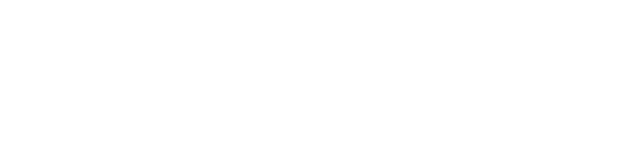
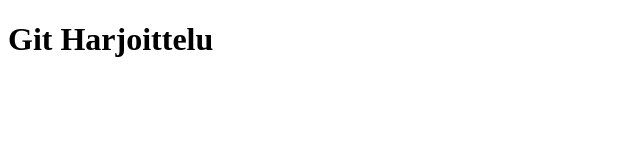
Before and after one commit to SPRING52/spring51.github.io, a plain HTML site: page index.html in a window 1280 px wide. Shown: the whole page, without its empty margins (0-640 px from the left). Drawn offline with Linux system fonts and the light colour scheme.

Commit message:
Add main title

```diff
--- a/index.html
+++ b/index.html
@@ -5,5 +5,7 @@
     <meta name="viewport" content="width=device-width, initial-scale=1.0" />
     <title>Document</title>
   </head>
-  <body></body>
+  <body>
+    <h1>Git Harjoittelu</h1>
+  </body>
 </html>
```
